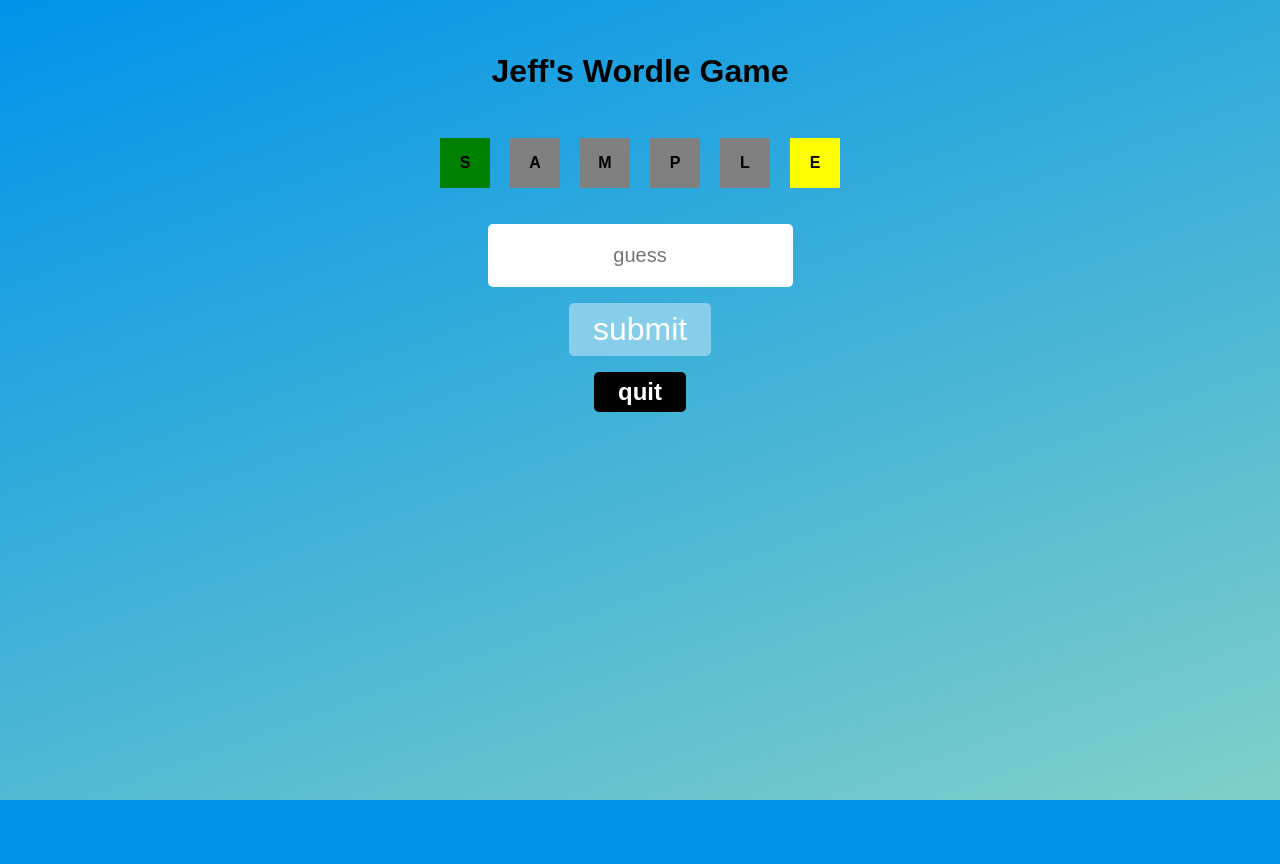
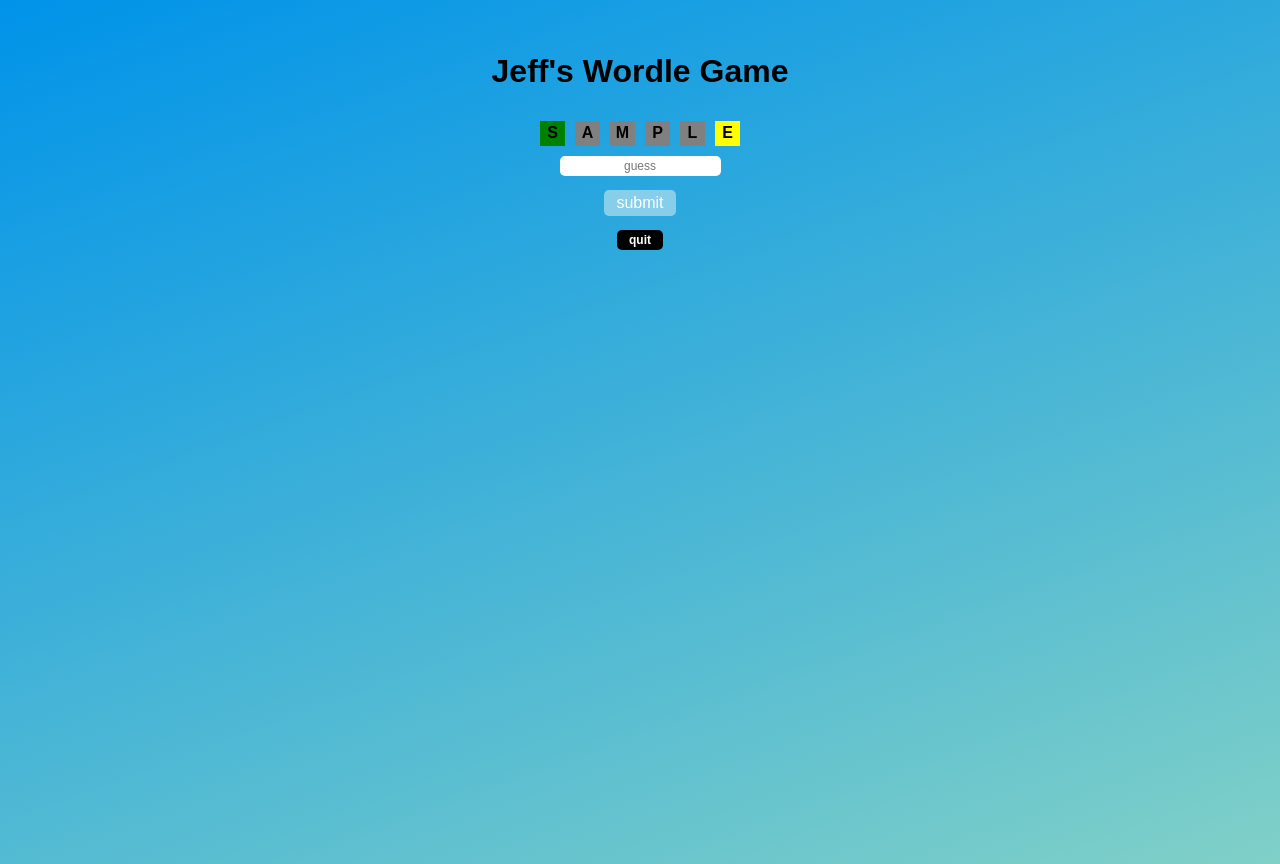
Before and after one commit to arslonga83/wordle, a React (Vite) app: page /game in a window 1280 px wide. Both pictures are taken after typing "Sample" into the empty fields and a click on the button "submit". Before the commit the page ends 800 px from the top, so only its background shows below. Built offline with nearby package versions, Linux system fonts and the light colour scheme.

Commit message:
adjust sizing

```diff
--- a/src/index.css
+++ b/src/index.css
@@ -3,11 +3,10 @@ body {
   padding: 0;
   font-family: Arial, Helvetica, sans-serif;
   font-weight: bold;
-  background-color: #0093E9;
   background-image: linear-gradient(160deg, #0093E9 0%, #80D0C7 100%);
   background-repeat: no-repeat;
   background-size: cover;
-  height: 100vh;
+  height: 100%;
   box-sizing: border-box;
 }
 
@@ -18,7 +17,7 @@ body {
 
 .link {
   text-decoration: none;
-  font-size: 1.5rem;
+  font-size: .75rem;
   background-color: black;
   padding: .25em 1em;
   color: white;
@@ -26,9 +25,9 @@ body {
 }
 
 .square {
-  width: 50px;
-  height: 50px;
-  margin: 10px;
+  width: 25px;
+  height: 25px;
+  margin: 5px;
   display: flex;
   justify-content: center;
   align-items: center;
@@ -36,20 +35,21 @@ body {
 
 .line {
   display: flex;
-  margin-bottom: 10px;;
+  margin-bottom: 1px;;
 }
 
 .game {
   display: flex;
   flex-direction: column;
   align-items: center;
-  gap: 1em;
+  gap: .25em;
   padding: 2em;
+  height: 100vh
 }
 
 .input {
-  padding: 1em;
-  font-size: 1.25rem;
+  padding: .25em;
+  font-size: .75rem;
   font-family: inherit;
   text-align: center;
   border-radius: 5px;
@@ -61,10 +61,11 @@ body {
   border: none;
   background-color: skyblue;
   color: white;
-  font-size: 2rem;
+  font-size: 1rem;
   font-family: inherit;
   padding: .25em .75em;
   border-radius: 5px;
+  margin: 10px;
 }
 
 .btn:hover {
```
